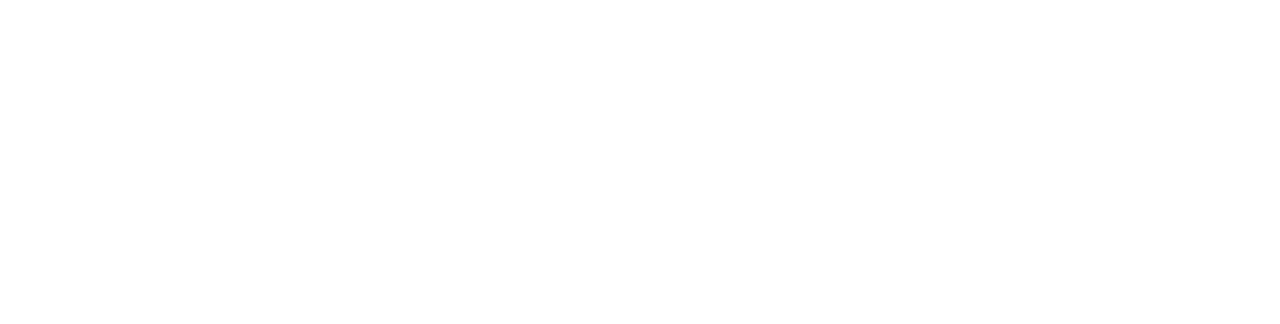
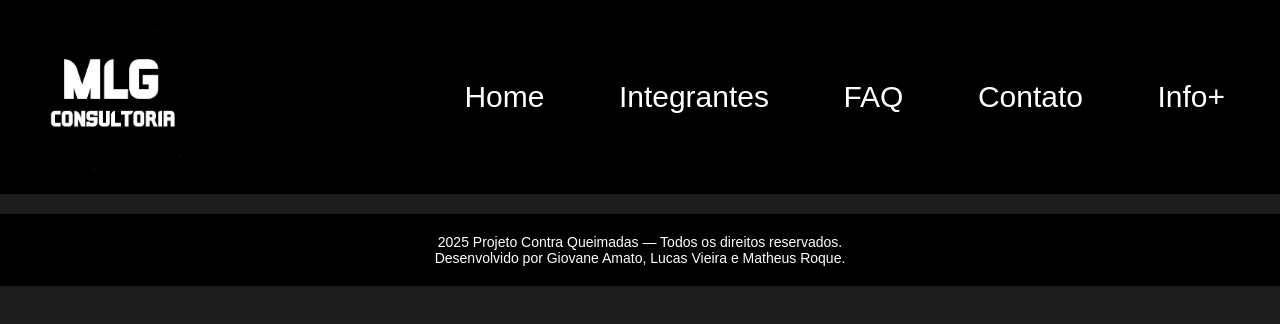
Before and after one commit to MLG-Consultoria/Frontend-GS, a plain HTML site: page contato.html in a window 1280 px wide. Drawn offline with Linux system fonts and the light colour scheme.

Commit message:
Adicionando topo de site + rodapé

```diff
--- a/contato.html
+++ b/contato.html
@@ -1,14 +1,32 @@
 <!DOCTYPE html>
-<html lang="en">
+<html lang="pt-BR">
 <head>
     <meta charset="UTF-8">
     <meta name="viewport" content="width=device-width, initial-scale=1.0">
-    <link rel="stylesheet" href="style.css">
-    <link rel="stylesheet" href="conteudo-contato.css">
+    <link rel="stylesheet" href="css/style.css">
+    <link rel="stylesheet" href="css/conteudo-contato.css">
     <title>Contato</title>
 </head>
 <body>
+  <header class="topo">
+    <div class="logo">
+      <img src="images/logos/Logo-MLG.jpeg" alt="Logo da equipe" />
+    </div>
+    <nav class="menu-main">
+      <a href="index.html">Home</a>
+      <a href="integrantes.html">Integrantes</a>
+      <a href="faq.html">FAQ</a>
+      <a href="contato.html">Contato</a>
+      <a href="info.html">Info+</a>
+    </nav>
+  </header>
 
+
+
+    <footer>
+    <p>2025 Projeto Contra Queimadas — Todos os direitos reservados.</p>
+    <p>Desenvolvido por Giovane Amato, Lucas Vieira e Matheus Roque.</p>
+  </footer>
     <script src="script.js"></script>
 </body>
 </html>
```
